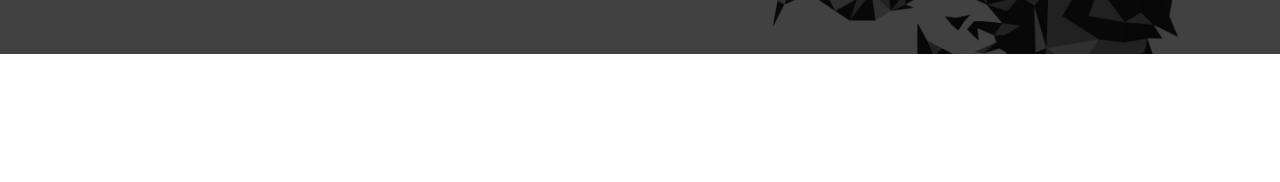
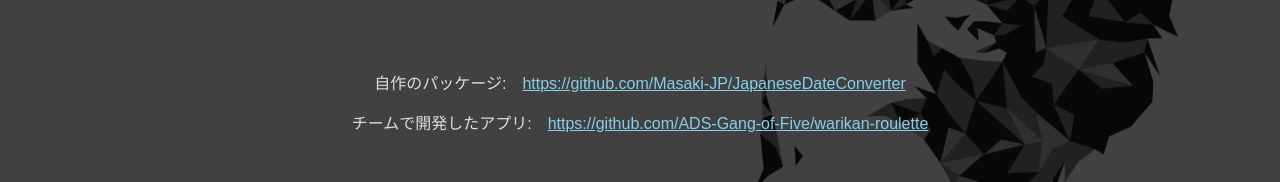
Before and after one commit to Masaki-JP/portfolio, a plain HTML site: page index.html in a window 1280 px wide. Shown: the part 5162-5344 px from the top of the page. Before the commit the page ends 5216 px from the top, so only its background shows below. Drawn offline with Linux system fonts and the light colour scheme.

Commit message:
add: 自作パッケージとチーム開発のアプリのリンクを追加

```diff
--- a/index.html
+++ b/index.html
@@ -91,6 +91,15 @@
                 <a href="https://github.com/Masaki-JP/instagram-clone-240625">GitHub</a>
             </div>
         </section>
+
+        <div class="others">
+            <p>自作のパッケージ:<a
+                    href="https://github.com/Masaki-JP/JapaneseDateConverter">https://github.com/Masaki-JP/JapaneseDateConverter</a>
+            </p>
+            <p>チームで開発したアプリ:<a
+                    href="https://github.com/ADS-Gang-of-Five/warikan-roulette">https://github.com/ADS-Gang-of-Five/warikan-roulette</a>
+            </p>
+        </div>
     </div>
 </body>
 
--- a/style.css
+++ b/style.css
@@ -98,3 +98,18 @@ header nav a svg {
 .app-preview-sec div a:hover {
     background-color: black;
 }
+
+.others {
+    text-align: center;
+    padding-bottom: 3rem;
+}
+
+.others p {
+    margin-bottom: 0;
+    color: #DDD;
+}
+
+.others p a {
+    color: skyblue;
+    margin-left: 1em;
+}
```
